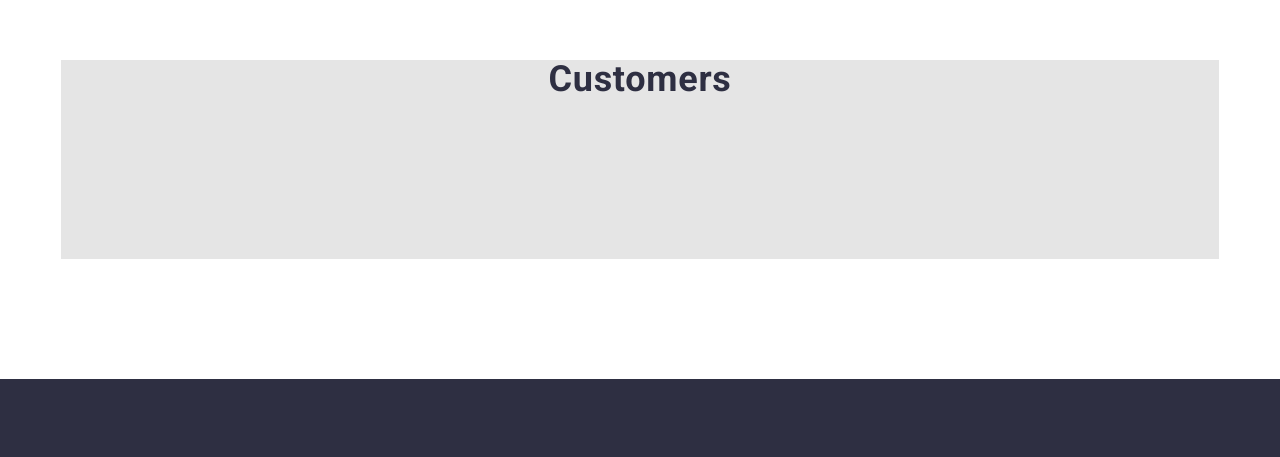
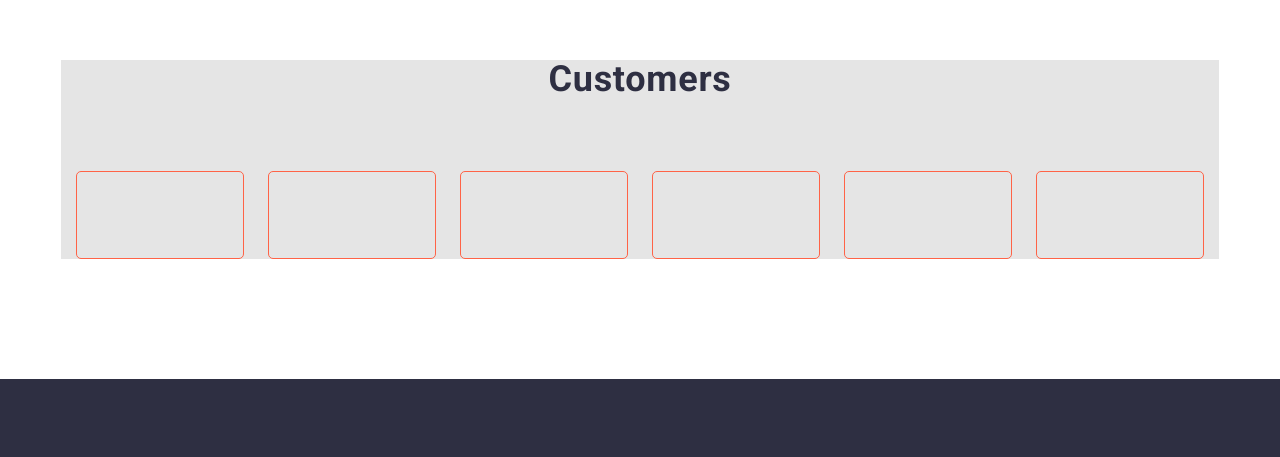
Before and after one commit to iudinant/goit-markup-hw-04, a plain HTML site: page index.html in a window 1280 px wide. Shown: the part 2533-2990 px from the top of the page. Drawn offline with nearby package versions, Linux system fonts and the light colour scheme.

Commit message:
Update index.html

```diff
--- a/index.html
+++ b/index.html
@@ -240,42 +240,42 @@
             <h2 class="customers-title">Customers</h2>
             <ul class="customers-list list">
                 <li class="customers-item">
-                    <a href="customers-link link">
+                    <a href="" class="customers-link link">
                     <svg class="customers-icon">
                         <use href="./images/icons.svg#icon-logo1"></use>
                     </svg>
                 </a>
                 </li>
                 <li class="customers-item">
-                    <a href="customers-link link">
+                    <a href="" class="customers-link link">
                         <svg class="customers-icon">
                             <use href="./images/icons.svg#icon-logo2"></use>
                         </svg>
                     </a>
                 </li>
                 <li class="customers-item">
-                    <a href="customers-link link">
+                    <a href="" class="customers-link link">
                         <svg class="customers-icon">
                             <use href="./images/icons.svg#icon-logo3"></use>
                         </svg>
                     </a>
                 </li>
                 <li class="customers-item">
-                    <a href="customers-link link">
+                    <a href="" class="customers-link link">
                         <svg class="customers-icon">
                             <use href="./images/icons.svg#icon-logo4"></use>
                         </svg>
                     </a>
                 </li>
                 <li class="customers-item">
-                    <a href="customers-link link">
+                    <a href="" class="customers-link link">
                         <svg class="customers-icon">
                             <use href="./images/icons.svg#icon-logo5"></use>
                         </svg>
                     </a>
                 </li>
                 <li class="customers-item">
-                    <a href="customers-link link">
+                    <a href="" class="customers-link link">
                         <svg class="customers-icon">
                             <use href="./images/icons.svg#icon-logo6"></use>
                         </svg>
```
